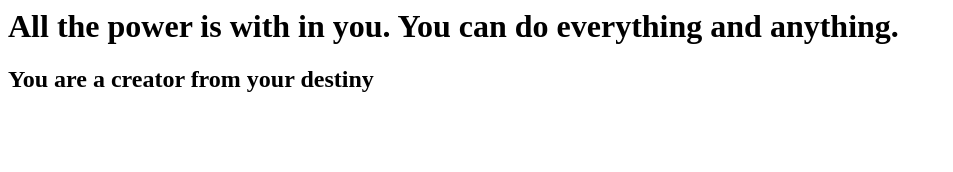
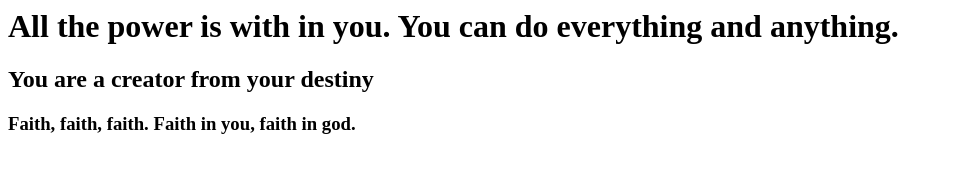
Before and after one commit to betsytrujillo/firstgitrepo, a plain HTML site: page index.html in a window 1280 px wide. Shown: the whole page, without its empty margins (0-953 px from the left). Drawn offline with Linux system fonts and the light colour scheme.

Commit message:
added 3rd quoute

```diff
--- a/index.html
+++ b/index.html
@@ -2,5 +2,6 @@
 <body>
 <h1>All the power is with in you. You can do everything and anything.</h1>
 <h2>You are a creator from your destiny</h2>
+<h3>Faith, faith, faith. Faith in you, faith in god.</h3>
 </body>
 </html>
```
